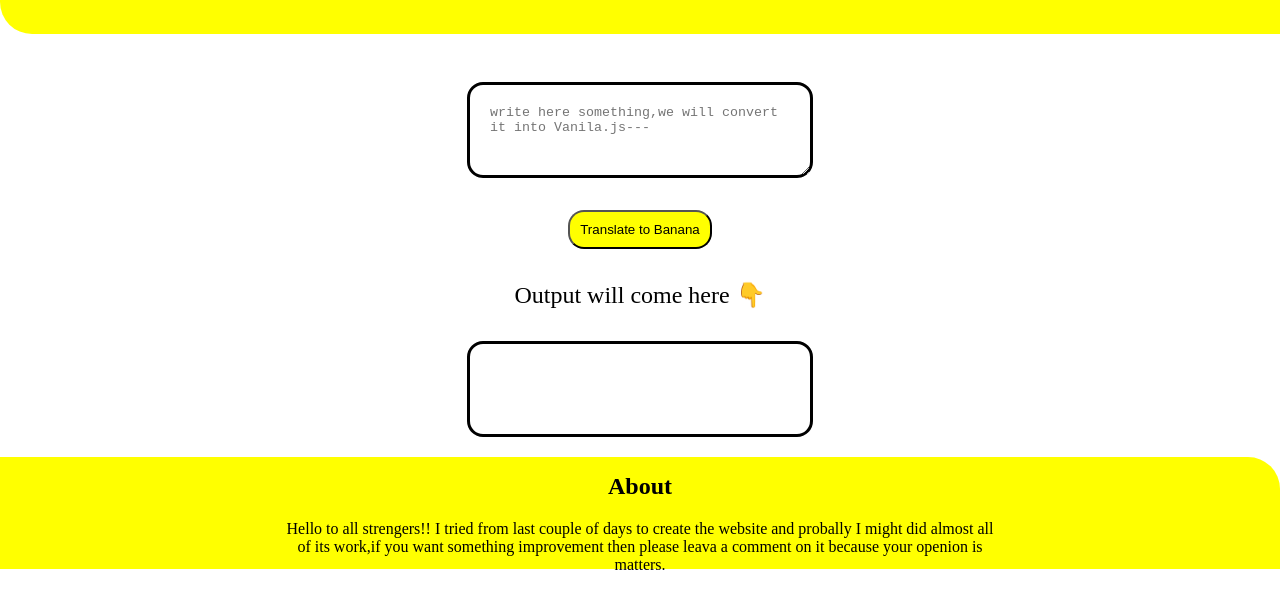
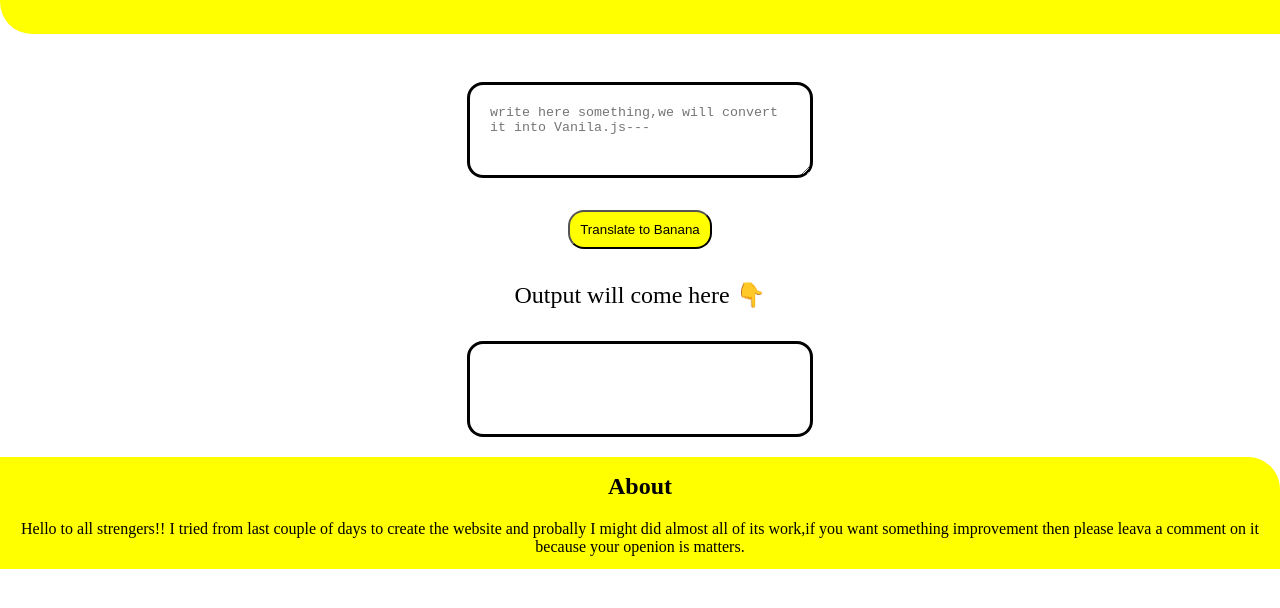
Before and after one commit to jayeshHande21/banana-speak, a plain HTML site: page index.html in a window 1280 px wide. Shown: the part 78-686 px from the top of the page. Drawn offline with Linux system fonts and the light colour scheme.

Commit message:
Update index.html

```diff
--- a/index.html
+++ b/index.html
@@ -52,7 +52,7 @@
             width: 300px;
             background-color: white;
             border-radius: 1rem;
-            text:large;
+
             margin:auto;
             padding:20px;
             margin-top:2rem;
@@ -82,12 +82,12 @@
             height:7rem;
             margin:auto;
             border-top-right-radius: 2rem;
+            text-align: center;
 
         }
-      .mg{
-          width:45rem;
-          text-align: center;
-          margin:auto;
+      #mg{
+
+        text-align: center;
       }
         #text-input{
             margin:auto;
@@ -107,7 +107,7 @@
     <div id="output"></div>
     <div class="foot">
         <h2>About</h2>
-        <p class="mg">Hello to all strengers!! I tried from last couple of days to create the website
+        <p id="mg">Hello to all strengers!! I tried from last couple of days to create the website
             and probally I might did almost all of its work,if you want something improvement  then please leava a comment on it
             because your openion is matters.
         </p>
```
